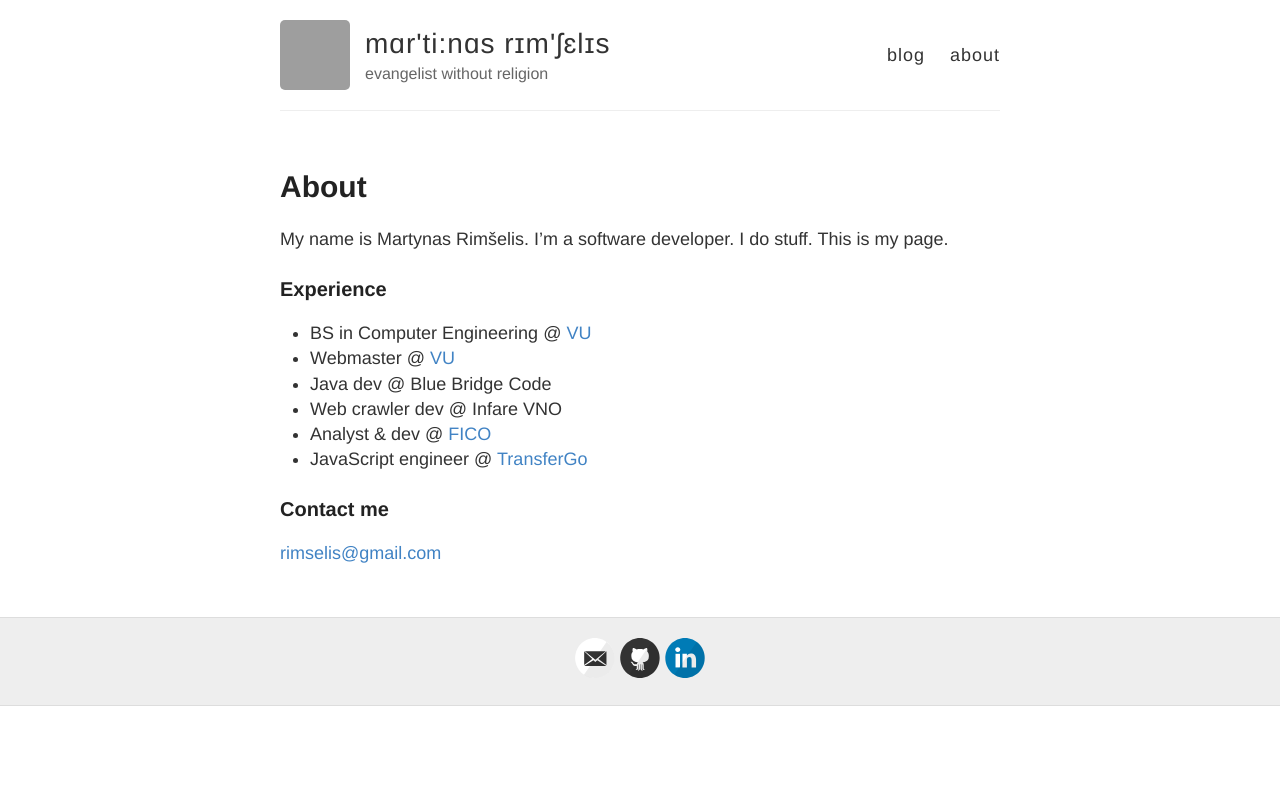
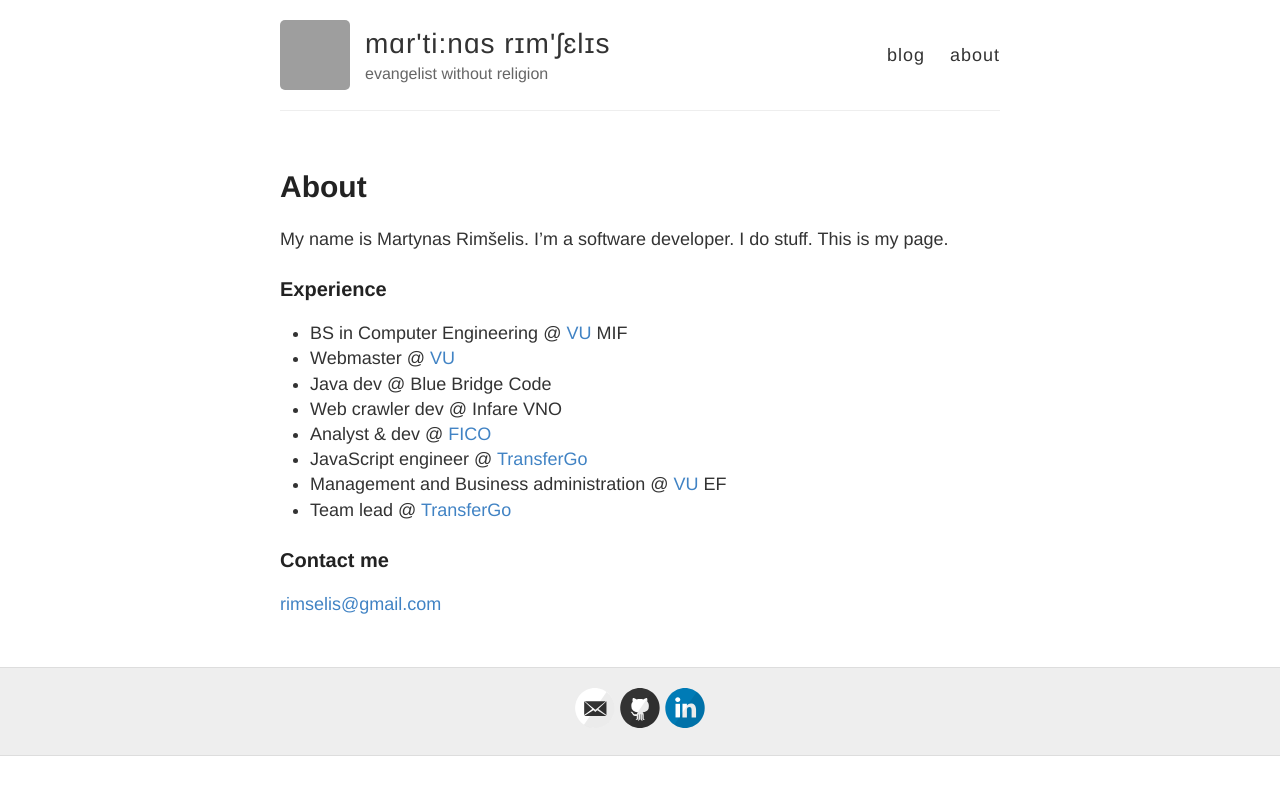
Before and after one commit to rimselis/rimselis.github.io, a Jekyll site: the page built from about.md, in a window 1280 px wide. Shown: the top 795 px of the page. Built offline with Jekyll 4.4.1, drawn with Linux system fonts in a browser that asks for light colours; grey boxes are pictures that could not be loaded.

Commit message:
updated experience

```diff
--- a/about.md
+++ b/about.md
@@ -9,13 +9,14 @@ My name is Martynas Rimšelis. I'm a software developer. I do stuff. This is my
 
 ### Experience
 
-* BS in Computer Engineering @ [VU](http://www.vu.lt)
+* BS in Computer Engineering @ [VU](http://www.vu.lt) MIF
 * Webmaster @ [VU](http://www.vu.lt)
 * Java dev @ Blue Bridge Code
 * Web crawler dev @ Infare VNO
 * Analyst & dev @ [FICO](http://www.fico.com)
 * JavaScript engineer @ [TransferGo](http://www.transfergo.com)
-
+* Management and Business administration @ [VU](http://www.vu.lt) EF
+* Team lead @ [TransferGo](http://www.transfergo.com)
 
 ### Contact me
 
```
